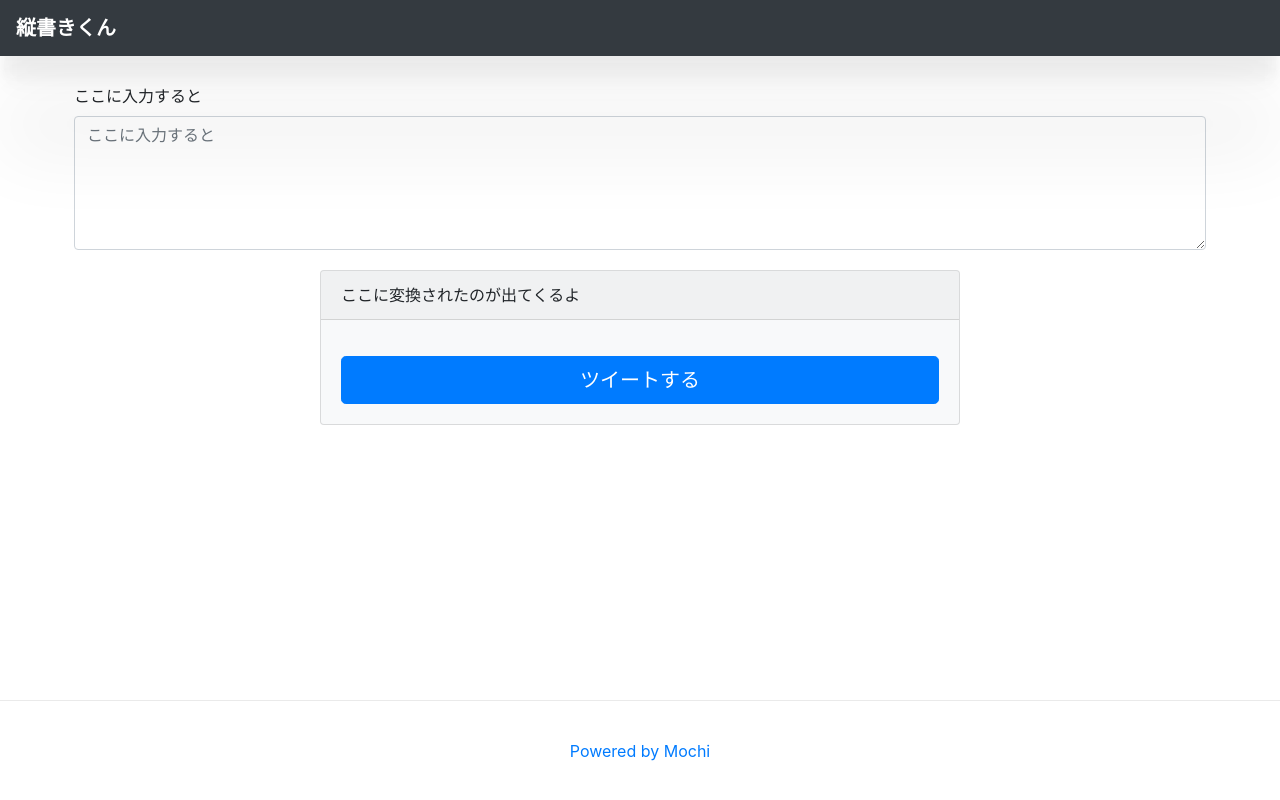
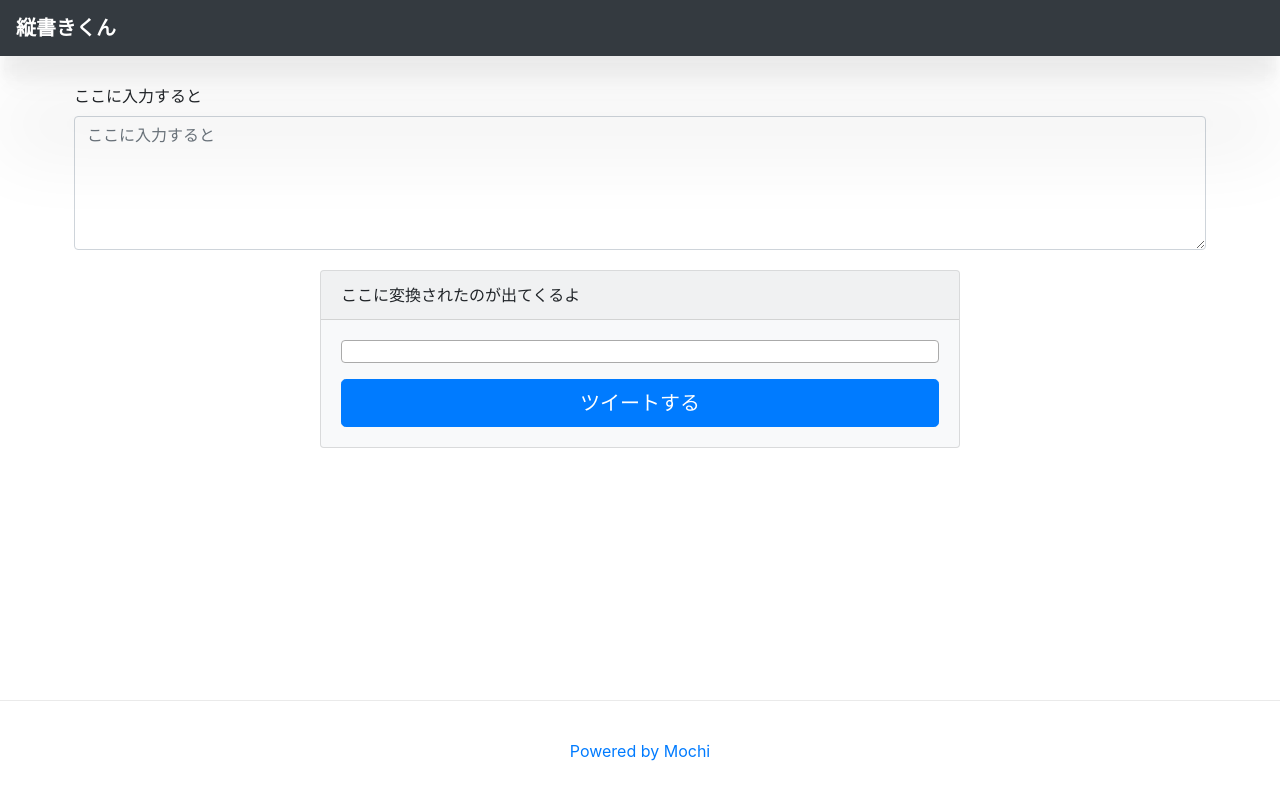
Before and after one commit to Mochichi2003/marugakitter, a Next.js app: page / in a window 1280 px wide. Built offline with nearby package versions, Linux system fonts and the light colour scheme.

Commit message:
選択しやすくした

```diff
--- a/components/get_content_and_convert/conver.jsx
+++ b/components/get_content_and_convert/conver.jsx
@@ -1,5 +1,5 @@
 import React from "react";
-import { Card, Button } from "react-bootstrap";
+import { Card, Button,Form } from "react-bootstrap";
 import Head from "next/head";
 import { locale } from "moment";
 import { useRouter } from "next/router";
@@ -81,7 +81,11 @@ export default function Converter(props) {
           <Card.Text
             className={`${styles.texttoindention} ${styles.card_text}`}
           >
+            {/* <Form.Control as="textarea" rows="5" value={textCov(props.value)}/> */}
+            <div className={styles.resultView} contenteditable="true">
+
             {textCov(props.value)}
+            </div>
           </Card.Text>
           <a
             className={styles.ButtonLink}
--- a/components/get_content_and_convert/conver.module.sass
+++ b/components/get_content_and_convert/conver.module.sass
@@ -5,3 +5,8 @@
 	line-height: 1.3
 .ButtonLink
 	text-decoration: none
+
+.resultView
+	background: #ffffff;
+	border: 1px solid #aaa
+	border-radius: 4px
```
